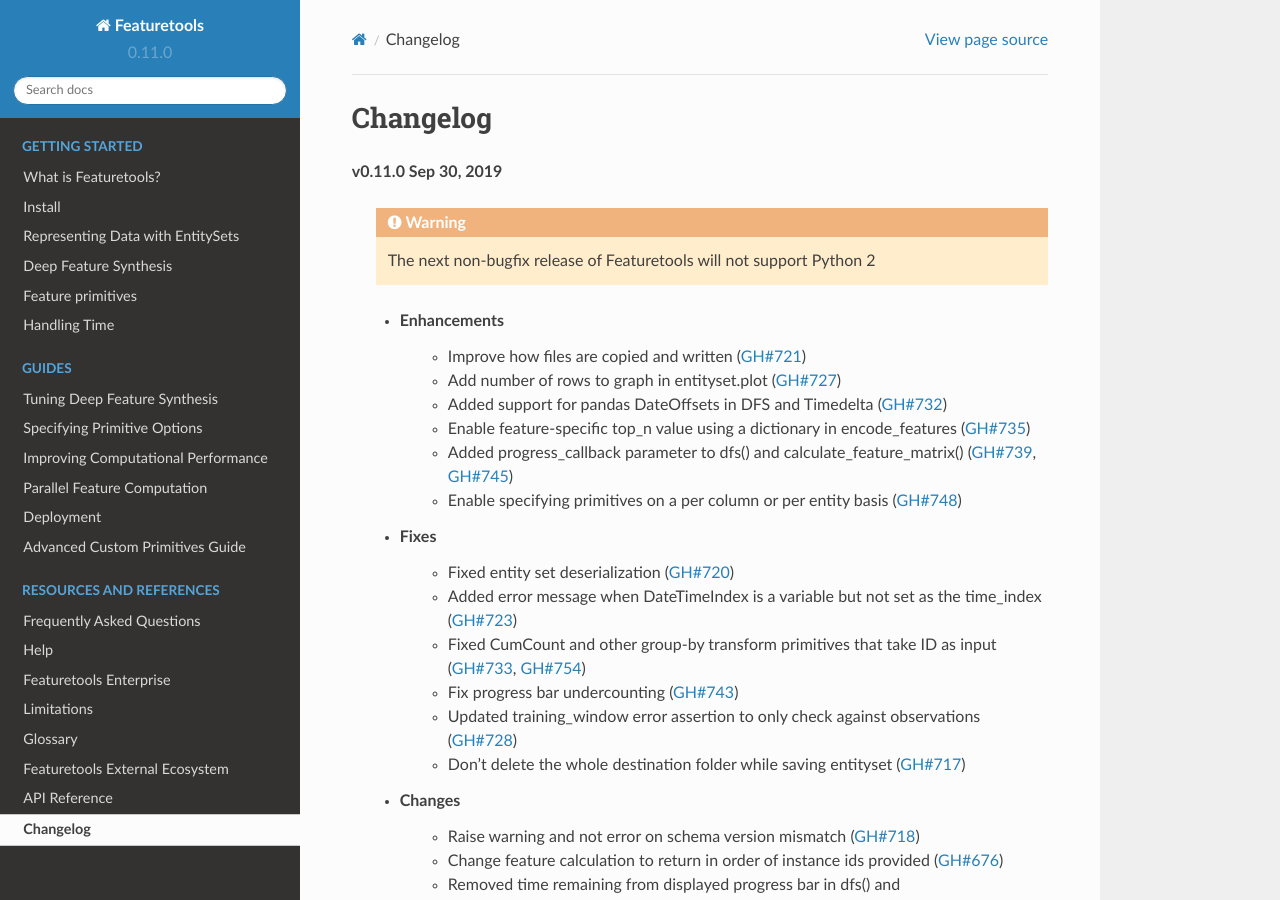
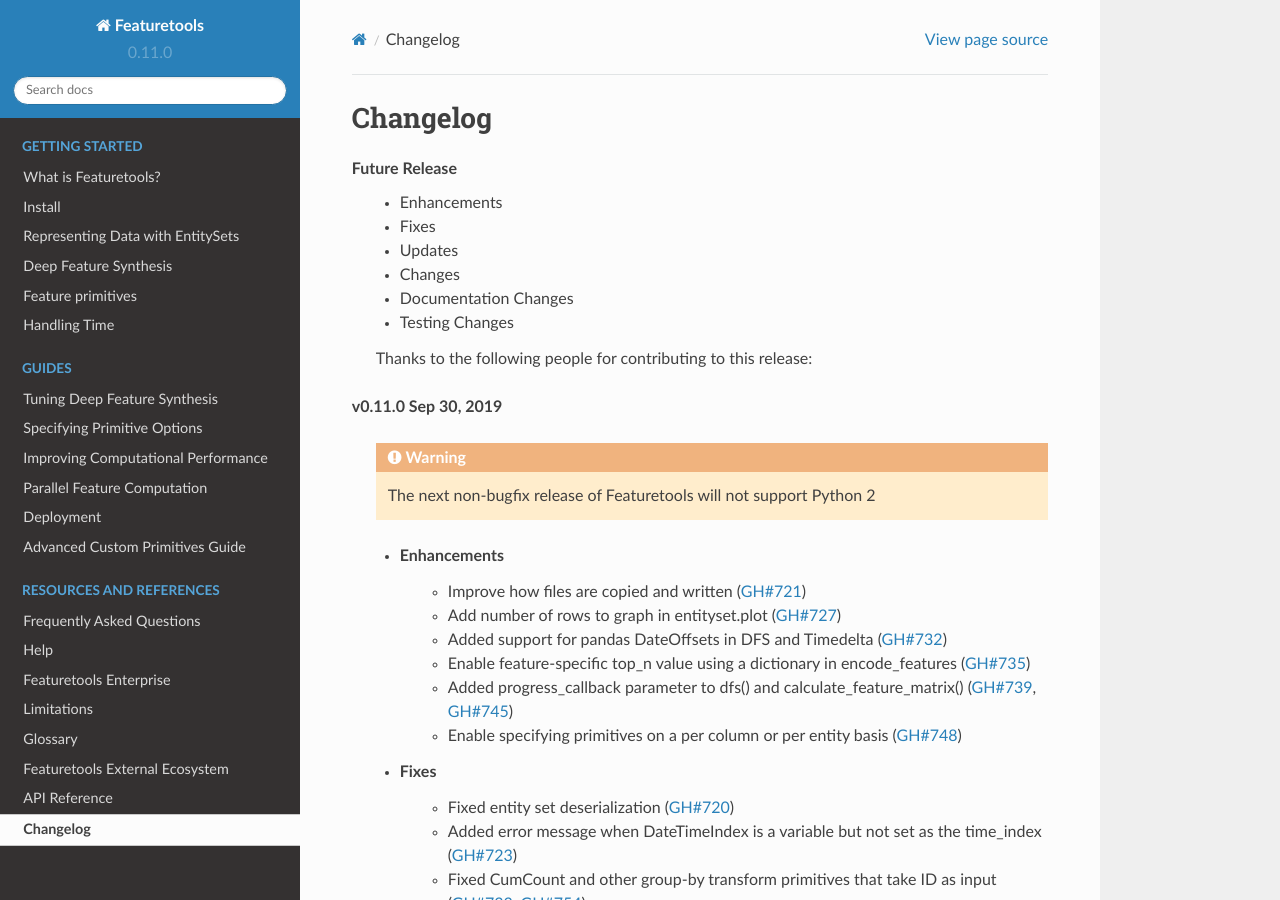
Before and after one commit to alteryx/featuretools, a Sphinx documentation site: the page built from docs/source/changelog.rst, in a window 1280 px wide and 900 px high. Built offline with Sphinx 7.4.7 and the Read the Docs theme 2.0.0, drawn with Linux system fonts in a browser that asks for light colours; pages that are not in the unit, such as notebooks, are missing from menus.

Commit message:
add future release section to changelog

```diff
--- a/docs/source/changelog.rst
+++ b/docs/source/changelog.rst
@@ -2,6 +2,17 @@
 
 Changelog
 ---------
+**Future Release**
+    * Enhancements
+    * Fixes
+    * Updates
+    * Changes
+    * Documentation Changes
+    * Testing Changes
+
+    Thanks to the following people for contributing to this release:
+
+
 **v0.11.0 Sep 30, 2019**
 
     .. warning::
```
